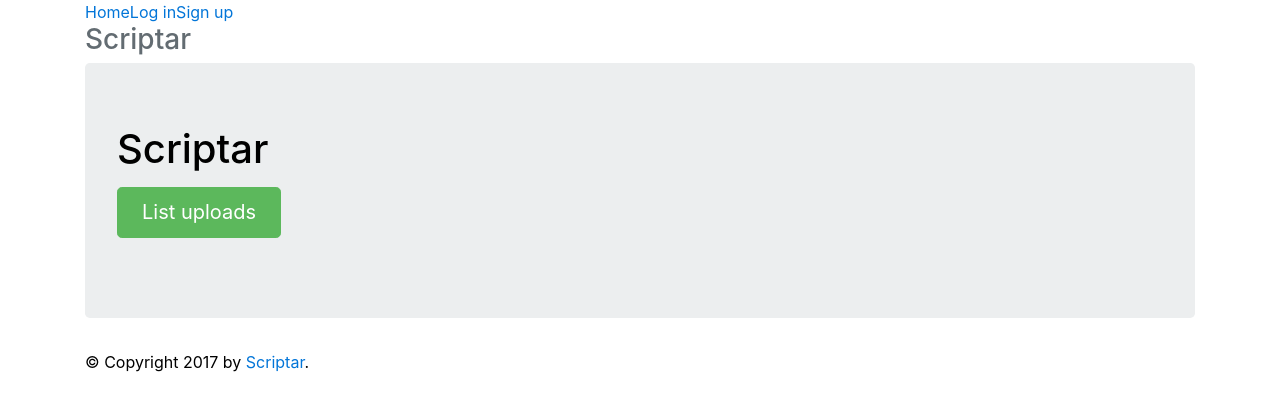
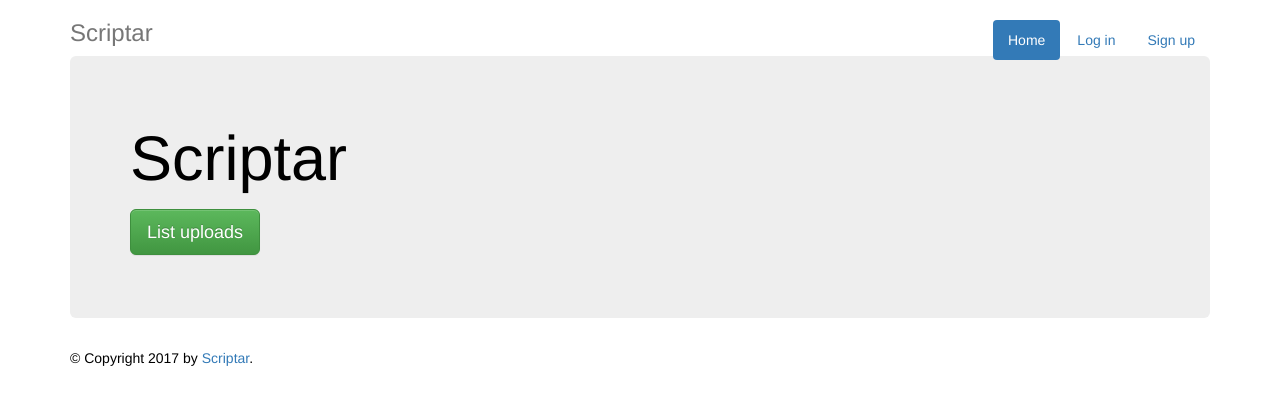
Before and after one commit to TheEdgeOfRage/scriptar, a Flask app: page / in a window 1280 px wide. Shown: the top 411 px of the page. Run offline with Flask 2, Linux system fonts and the light colour scheme; some libraries are stand-ins or nearby versions.

Commit message:
[templates] Revert to booststrap 3 and add bs theme

```diff
--- a/templates/layout.html
+++ b/templates/layout.html
@@ -5,9 +5,12 @@
 	<head>
 		{% block head %}
 			<!--<link href="http://getbootstrap.com/dist/css/bootstrap.min.css" rel="stylesheet">-->
-			<link rel="stylesheet" href="https://maxcdn.bootstrapcdn.com/bootstrap/4.0.0-alpha.6/css/bootstrap.min.css" integrity="sha384-rwoIResjU2yc3z8GV/NPeZWAv56rSmLldC3R/AZzGRnGxQQKnKkoFVhFQhNUwEyJ" crossorigin="anonymous">
+			<link rel="stylesheet" href="https://maxcdn.bootstrapcdn.com/bootstrap/3.3.7/css/bootstrap.min.css" integrity="sha384-BVYiiSIFeK1dGmJRAkycuHAHRg32OmUcww7on3RYdg4Va+PmSTsz/K68vbdEjh4u" crossorigin="anonymous">
+			<link rel="stylesheet" href="https://maxcdn.bootstrapcdn.com/bootstrap/3.3.7/css/bootstrap-theme.min.css" integrity="sha384-rHyoN1iRsVXV4nD0JutlnGaslCJuC7uwjduW9SVrLvRYooPp2bWYgmgJQIXwl/Sp" crossorigin="anonymous">
 			<link href="/static/style.css" rel="stylesheet">
 			<link rel="shortcut icon" type="image/png" href="static/favicon.png"/>
+			<meta name="viewport" content="width=device-width, initial-scale=1, shrink-to-fit=no">
+
 			<title>{% block title %}{% endblock %}</title>
 		{% endblock %}
 	</head>
@@ -46,7 +49,7 @@
 			</div>
 		</div>
 		<script src="https://code.jquery.com/jquery-3.1.1.min.js" integrity="sha256-hVVnYaiADRTO2PzUGmuLJr8BLUSjGIZsDYGmIJLv2b8=" crossorigin="anonymous"></script>
-		<script src="https://maxcdn.bootstrapcdn.com/bootstrap/4.0.0-alpha.6/js/bootstrap.min.js" integrity="sha384-vBWWzlZJ8ea9aCX4pEW3rVHjgjt7zpkNpZk+02D9phzyeVkE+jo0ieGizqPLForn" crossorigin="anonymous"></script>
+		<script src="https://maxcdn.bootstrapcdn.com/bootstrap/3.3.7/js/bootstrap.min.js" integrity="sha384-Tc5IQib027qvyjSMfHjOMaLkfuWVxZxUPnCJA7l2mCWNIpG9mGCD8wGNIcPD7Txa" crossorigin="anonymous"></script>
 		{% block js %}{% endblock %}
 	</body>
 </html>
```
